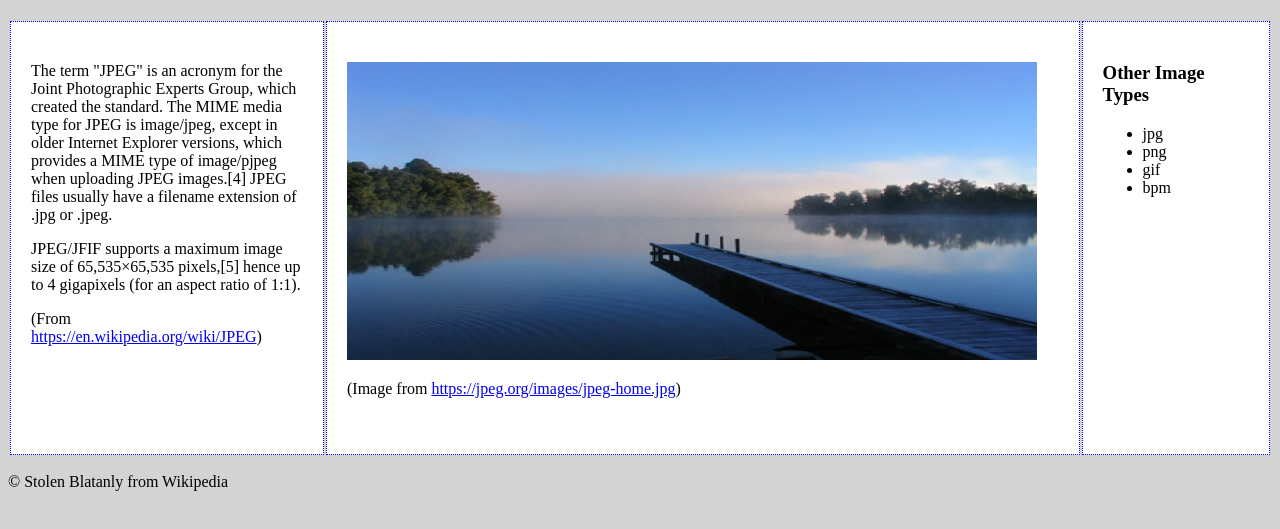
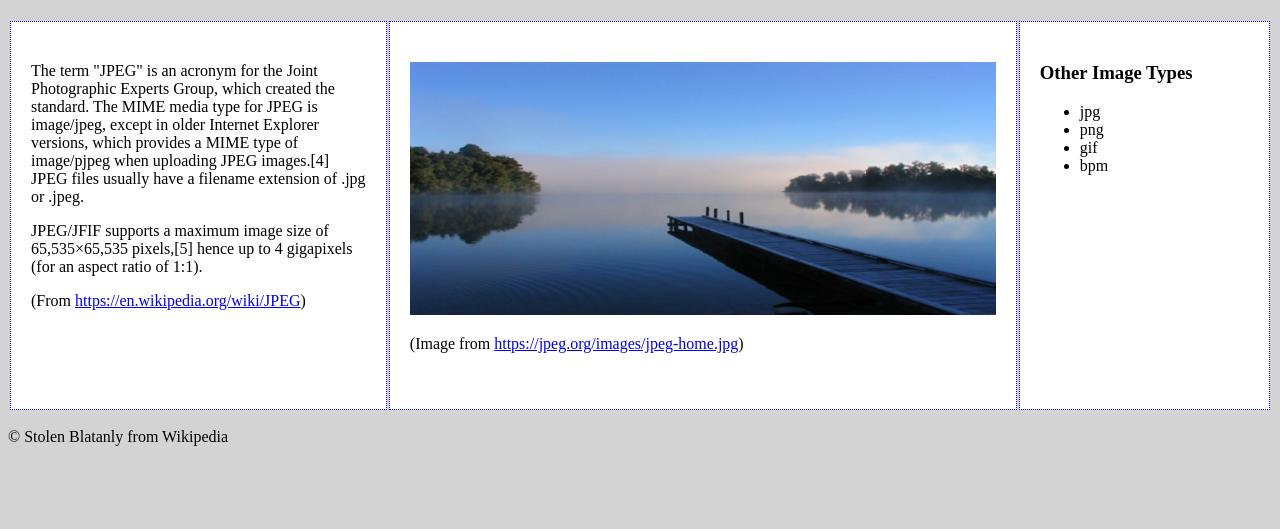
Before and after one commit to tfreeman17/site-from-img, a plain HTML site: page index.html in a window 1280 px wide. Shown: the part 61-590 px from the top of the page. Drawn offline with Linux system fonts and the light colour scheme.

Commit message:
Image percentage

```diff
--- a/style.css
+++ b/style.css
@@ -14,22 +14,22 @@ td {
 	background-color: white;
 }
 td.left {
-	width: 25%;
+	width: 30%;
 	vertical-align: text-top;
 }
 td.middle{
-	width: 60%;
+	width: 50%;
 	vertical-align: middle;
 }
 td.right {
-	width: 15%;
+	width: 20%;
 	vertical-align: top;
 	}
 p.left {
 	margin-top: 0;
 }
 img {
-	width: auto
+	width: 100%;
 }
 }
 .footer {
```
